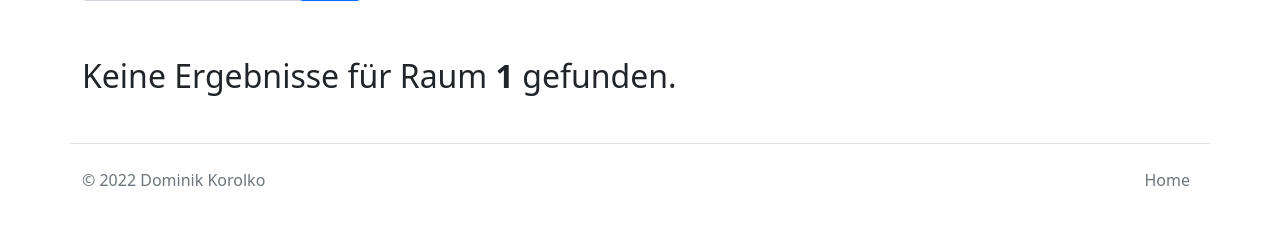
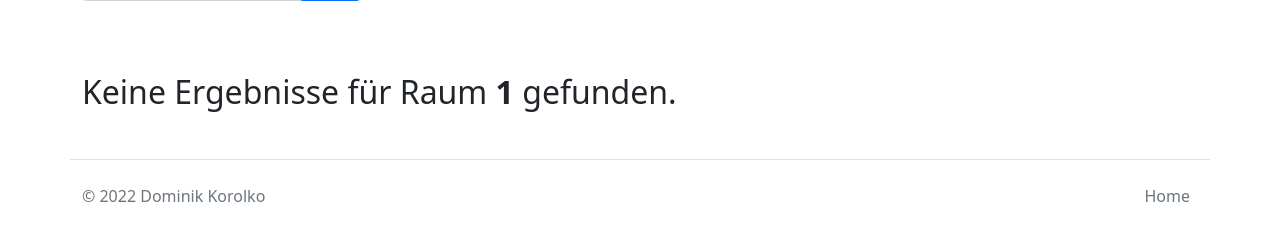
Before and after one commit to DominikKor/planplus, a Django app: page /room/1 in a window 1280 px wide. Shown: the part 165-412 px from the top of the page. Run offline with Django 4.2, Linux system fonts and the light colour scheme; data that the repository does not hold is empty; parts of the project's set-up code (start-up, migrations or seed data) failed here and were passed over.

Commit message:
improved some margins with the info box

```diff
--- a/plan/templates/base.html
+++ b/plan/templates/base.html
@@ -38,11 +38,11 @@
             <p style="">aktualisiert: {{ day.last_updated|date:"H:i, d.m.Y" }}</p>
         </div>
     </div>
-    <div style="display: inline-block">
+    <div style="display: inline-block" class="mt-1">
         <b>{{ day.info }}</b>
     </div>
     <div style="clear: both"></div>
-    <div class="content">
+    <div class="content mt-3">
         {% block content %}{% endblock %}
     </div>
 </main>
--- a/plan/templates/plan/plan.html
+++ b/plan/templates/plan/plan.html
@@ -24,7 +24,8 @@
                                 {% endif %}
                             </th>
                             {% if not plan.cls %}
-                                <th scope="col">Klasse</th>{% endif %}
+                                <th scope="col">Klasse</th>
+                            {% endif %}
                             <th scope="col">Lehrer</th>
                             <th scope="col">Unterricht</th>
                             <th scope="col">Raum</th>
```
Also changed, not shown: plan/static/style.css (line endings or trailing spaces).
